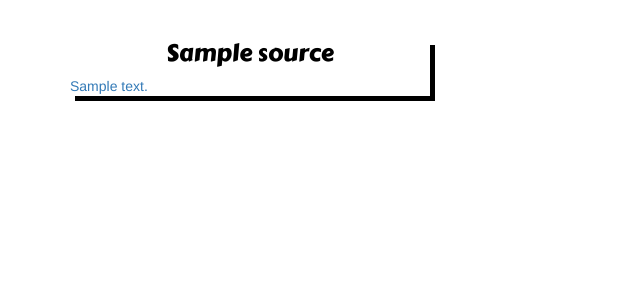
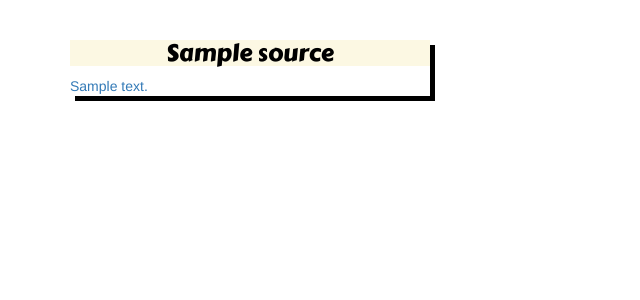
Before and after one commit to costamay/News-Highlight, a Flask app: page / in a window 1280 px wide. Shown: the part 82-382 px from the top of the page, without its empty margins (0-640 px from the left). Run offline with Flask 2, Linux system fonts and the light colour scheme; a database or web service that is not in the repository returns one stand-in record (values such as "Sample title"); data that the repository does not hold is empty; some libraries are stand-ins or nearby versions.

Commit message:
fix typo

```diff
--- a/app/templates/macros.html
+++ b/app/templates/macros.html
@@ -5,7 +5,7 @@
 <div class="col-md-4 mt-2">
         <a id="read" class="header section-link" href="/news/{{result.id}}">
     <div class="card ">
-        <div class="card-header bg-warnig text-center">
+        <div class="card-header bg-warning text-center">
             <h3>{{result.name }}</h3>
         </div>
         <div class="card-body">
```
